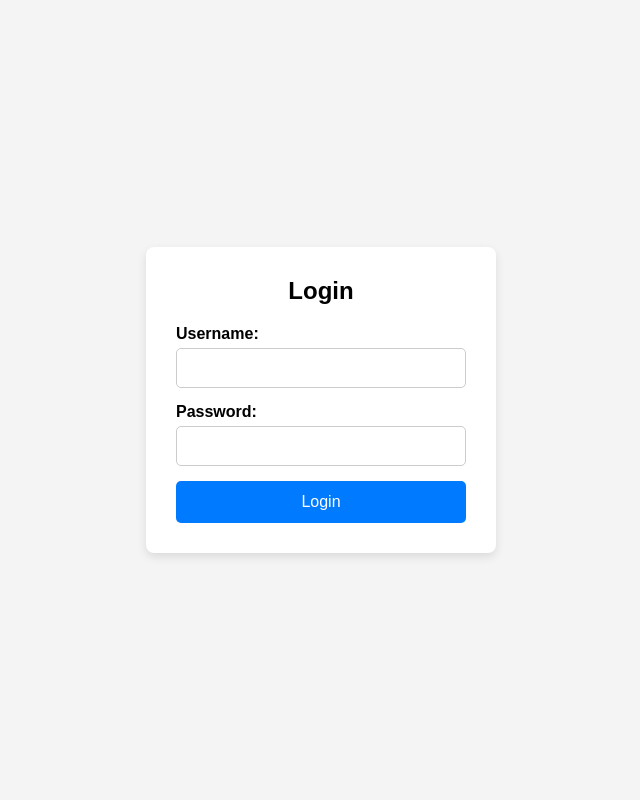
After one commit to AjeersMyna/StockEase, a PHP site: page /login.php in a window 1280 px wide. The commit adds this page. Shown: the whole page, without its empty margins (319-959 px from the left). Run offline with PHP 8.4, Linux system fonts and the light colour scheme.

Commit message:
Advanced

```diff
--- /dev/null
+++ b/hash_password.php
@@ -0,0 +1,4 @@
+<?php
+$hashedPassword = password_hash("admin@321$", PASSWORD_BCRYPT);
+echo $hashedPassword;
+?>
--- /dev/null
+++ b/login.php
@@ -0,0 +1,131 @@
+<?php
+session_start();
+include 'db.php'; // Ensure database connection is included
+
+if ($_SERVER["REQUEST_METHOD"] == "POST") {
+    $username = $_POST['username'];
+    $password = $_POST['password'];
+
+    // Prepare and execute the SQL statement
+    $stmt = $conn->prepare("SELECT id, username, password FROM users WHERE username = ?");
+    $stmt->bind_param("s", $username);
+    $stmt->execute();
+    $stmt->bind_result($id, $username, $hashed_password);
+
+    if ($stmt->fetch()) {
+        // Verify password
+        if (password_verify($password, $hashed_password)) {
+            $_SESSION['user_id'] = $id;
+            $_SESSION['username'] = $username;
+            header("Location: customers.php"); // Redirect to dashboard after login
+            exit();
+        } else {
+            $error = "Invalid password.";
+        }
+    } else {
+        $error = "User not found.";
+    }
+    $stmt->close();
+    $conn->close();
+}
+?>
+
+<!DOCTYPE html>
+<html lang="en">
+<head>
+    <meta charset="UTF-8">
+    <meta name="viewport" content="width=device-width, initial-scale=1.0">
+    <title>Login</title>
+    <style>
+        * {
+            margin: 0;
+            padding: 0;
+            box-sizing: border-box;
+            font-family: Arial, sans-serif;
+        }
+
+        body {
+            display: flex;
+            justify-content: center;
+            align-items: center;
+            height: 100vh;
+            background-color: #f4f4f4;
+        }
+
+        .login-container {
+            background: white;
+            padding: 30px;
+            border-radius: 8px;
+            box-shadow: 0px 4px 10px rgba(0, 0, 0, 0.1);
+            width: 350px;
+            text-align: center;
+        }
+
+        .login-container h2 {
+            margin-bottom: 20px;
+            font-size: 24px;
+            font-weight: bold;
+        }
+
+        .form-group {
+            margin-bottom: 15px;
+            text-align: left;
+        }
+
+        .form-group label {
+            font-weight: bold;
+            display: block;
+            margin-bottom: 5px;
+        }
+
+        .form-group input {
+            width: 100%;
+            padding: 10px;
+            border: 1px solid #ccc;
+            border-radius: 5px;
+            font-size: 16px;
+        }
+
+        .login-btn {
+            width: 100%;
+            padding: 12px;
+            background: #007bff;
+            color: white;
+            border: none;
+            font-size: 16px;
+            border-radius: 5px;
+            cursor: pointer;
+            transition: 0.3s;
+        }
+
+        .login-btn:hover {
+            background: #0056b3;
+        }
+
+        .error {
+            color: red;
+            margin-bottom: 15px;
+            font-size: 14px;
+        }
+    </style>
+</head>
+<body>
+    <div class="login-container">
+        <h2>Login</h2>
+        <?php if (isset($error)) { echo "<p class='error'>$error</p>"; } ?>
+        <form method="post">
+            <div class="form-group">
+                <label>Username:</label>
+                <input type="text" name="username" required>
+            </div>
+
+            <div class="form-group">
+                <label>Password:</label>
+                <input type="password" name="password" required>
+            </div>
+
+            <button type="submit" class="login-btn">Login</button>
+        </form>
+    </div>
+</body>
+</html>
```
Also changed, not shown: add.php (+26 -5 lines), add_customer.php (+82 -3 lines), customers.php (+7 -5 lines), models/Customer.php (+114 -10 lines).
